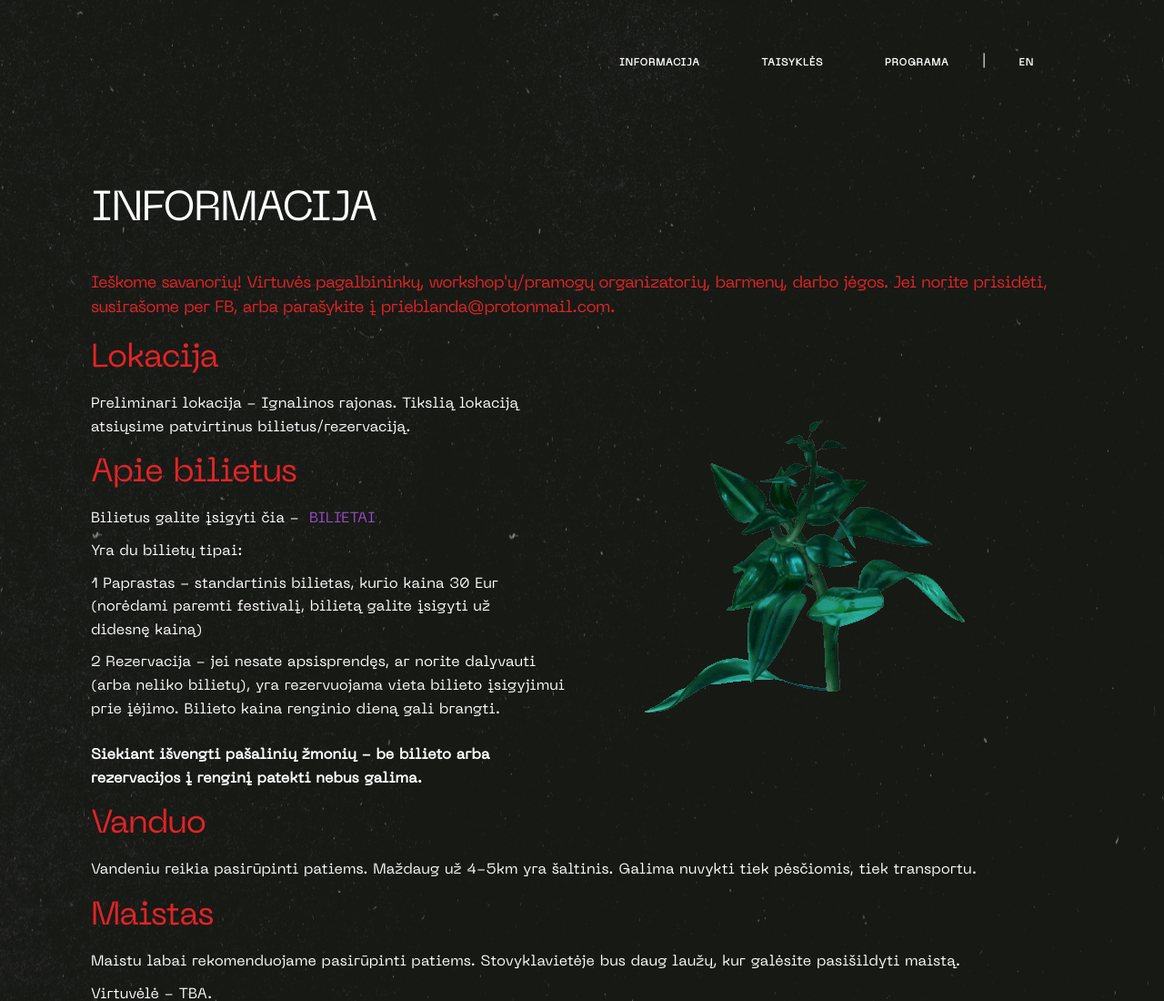
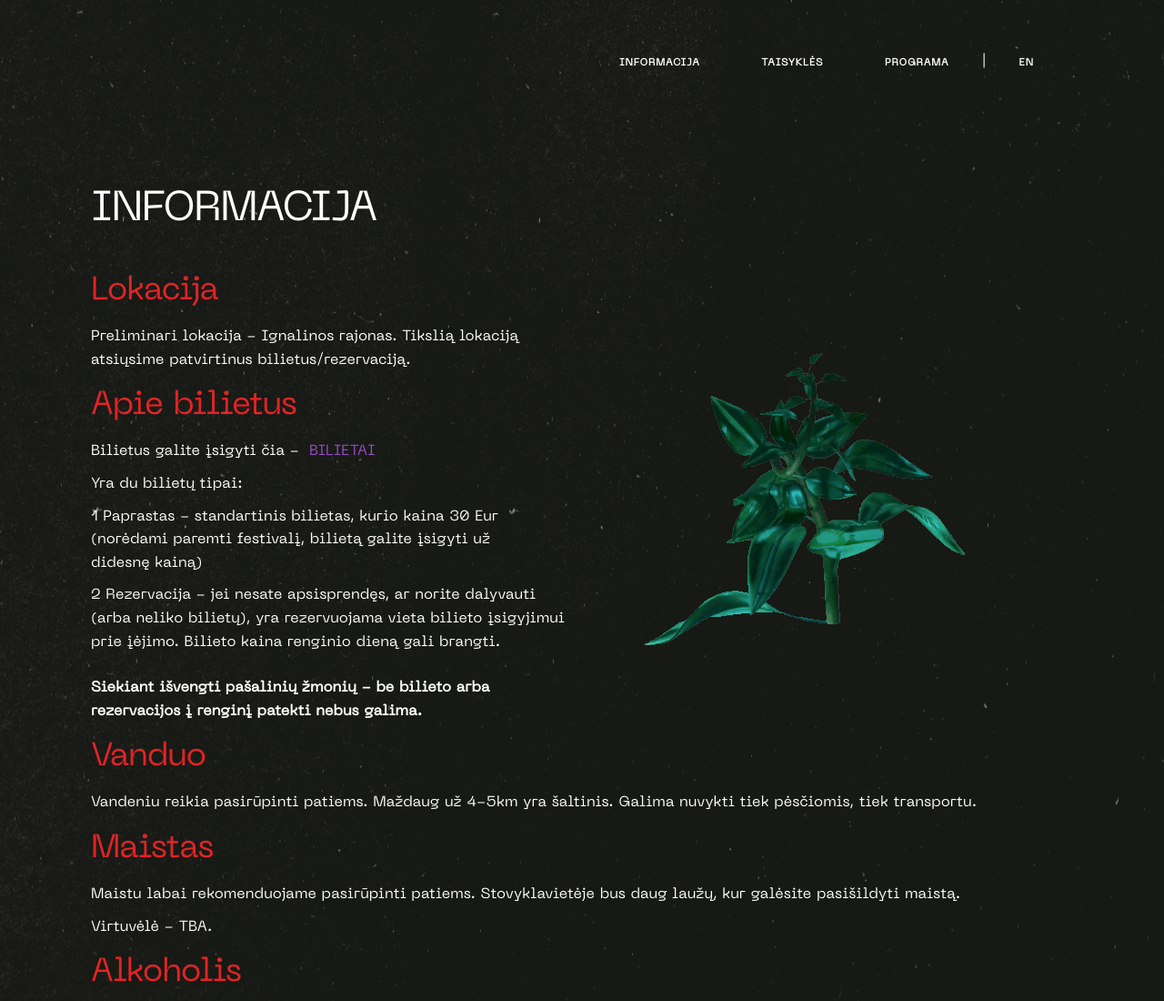
Before and after one commit to Kosmosas/OxymoraFront, a plain HTML site: page index.html in a window 1280 px wide. Shown: the top 1100 px of the page at 91% size. Drawn offline with nearby package versions, Linux system fonts and the light colour scheme; a script that the page names is missing.

Commit message:
nebeieskom

```diff
--- a/informacija.html
+++ b/informacija.html
@@ -7,11 +7,6 @@
 	</div>
   </div>
 
-  <div class="row">
-    <div class="column" align="">
-		<h5>Ieškome savanorių! Virtuvės pagalbininkų, workshop'ų/pramogų organizatorių, barmenų, darbo jėgos. Jei norite prisidėti, susirašome per FB, arba parašykite į prieblanda@protonmail.com.</h5>
-	</div>
-  </div>
 
 
     <div class="row">
```
